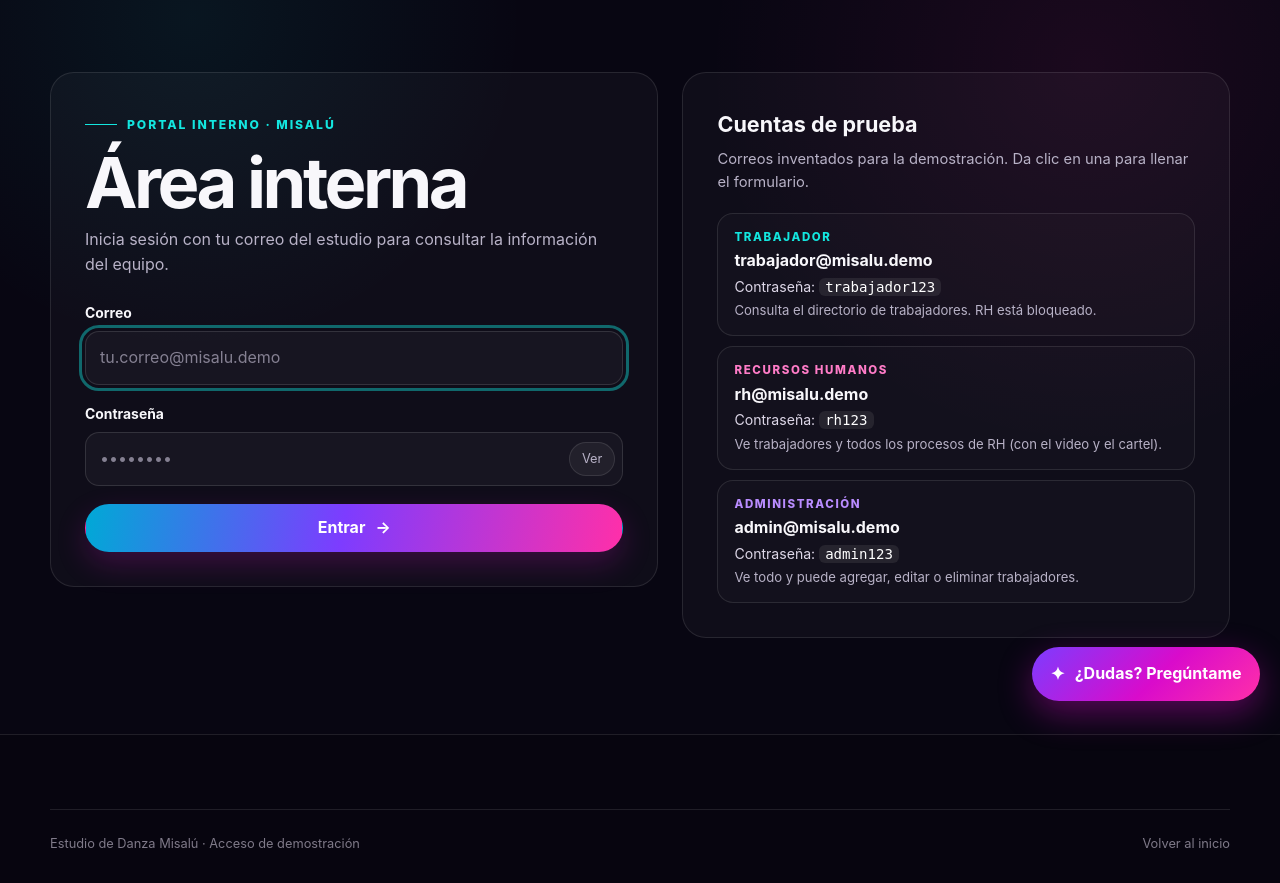
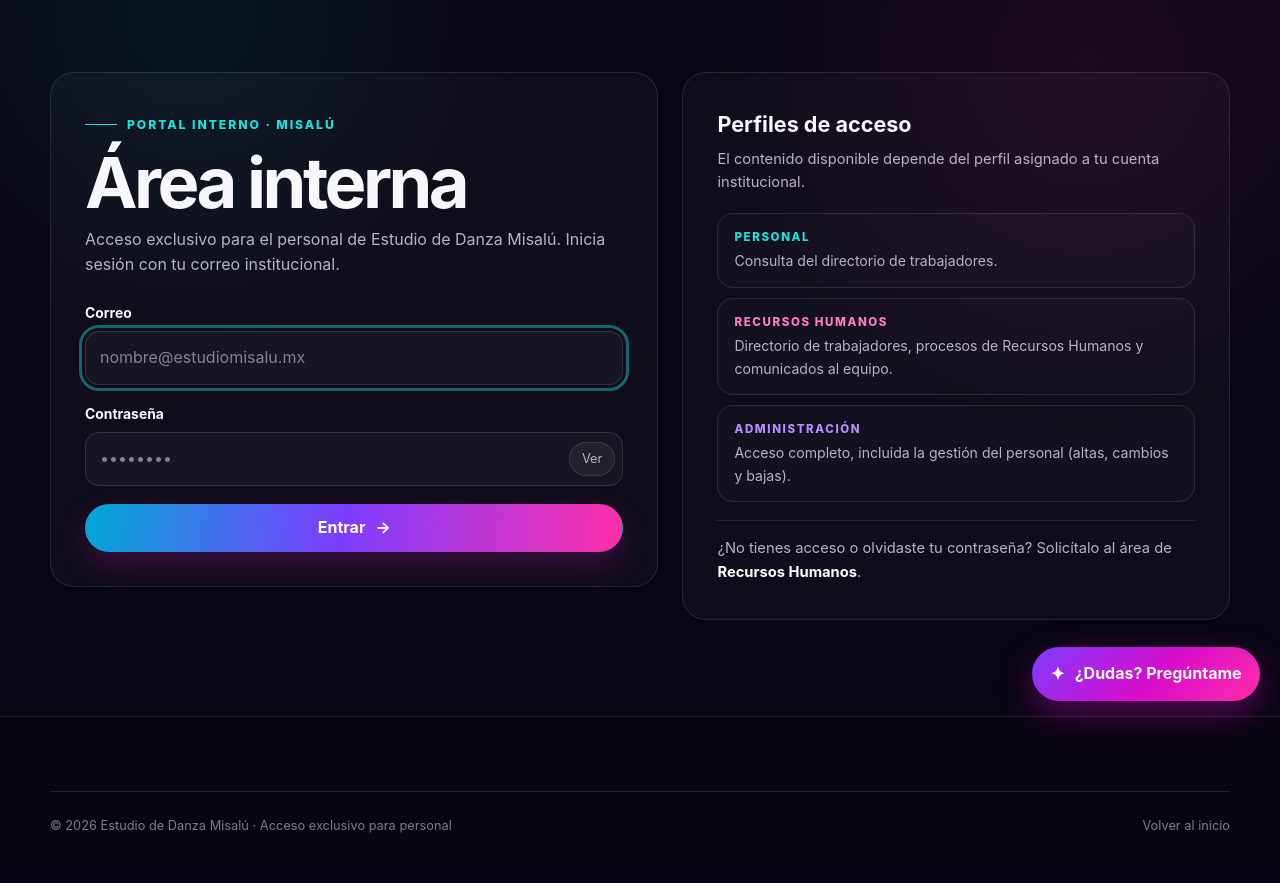
Before and after one commit to Tav-18/estudio-misalu, a Django app: page /area-interna/login/ in a window 1280 px wide. Shown: the part 79-962 px from the top of the page. After the commit the page ends 912 px from the top, so only its background shows below. Run offline with Django 5.2, Linux system fonts and the light colour scheme.

Commit message:
Área interna con login por perfil, RH con video y cartel, vacante en Trabajadores y textos formales

```diff
--- a/core/chatbot.py
+++ b/core/chatbot.py
@@ -36,7 +36,6 @@ STATIC_KNOWLEDGE = """
 - Giro: servicios de enseñanza artística y recreativa.
 - Público: personas interesadas en desarrollar habilidades dancísticas. Clases para todos los niveles.
 - Atributos: creativa, inclusiva, dinámica, accesible e interpersonal.
-- Es un proyecto académico desarrollado con Python + Django. Los datos de contacto son ficticios.
 
 ## Quiénes somos / historia
 Misalú nace de experiencias personales marcadas por largos traslados, barreras para acceder a espacios
@@ -99,13 +98,10 @@ redes sociales y contenido digital; reconocimiento de la academia.
 ## Secciones del sitio
 Inicio, Quiénes somos, Clases, Horarios, Organización (organigrama y directorio), Galería y Contacto
 (con formulario). Hay una página aparte "/proyecto/" con información empresarial y análisis PESTEL.
-También hay una página "/area-interna/" (enlace "Área interna" en el menú): un portal interno de demostración
-que pide iniciar sesión con una cuenta de prueba (trabajador, Recursos Humanos o administración; las cuentas
-aparecen en la misma pantalla de acceso). Los trabajadores solo ven el directorio; RH ve además sus procesos
-con un video y un cartel sobre el análisis de puesto; administración puede agregar o editar trabajadores.
-Incluye la tabla de Trabajadores (buscador y filtros por puesto, área, disciplina, tipo y estatus) y los procesos
-de Recursos Humanos (reclutamiento y selección, análisis de puestos, evaluación del desempeño, capacitación,
-expedientes, vacantes y personal).
+También hay una "Área interna" (enlace en el menú) exclusiva para el personal del estudio: requiere iniciar
+sesión con la cuenta institucional. Según el perfil (personal, Recursos Humanos o administración) permite consultar
+el directorio de trabajadores, los procesos de Recursos Humanos y los comunicados al equipo, o gestionar al personal.
+Nunca des correos de acceso ni contraseñas: si alguien no puede entrar, debe solicitarlo a Recursos Humanos.
 """
 
 
--- a/core/forms.py
+++ b/core/forms.py
@@ -37,7 +37,7 @@ from .models import Worker
 
 class InternalLoginForm(forms.Form):
     email = forms.EmailField(label="Correo", widget=forms.EmailInput(attrs={
-        "placeholder": "tu.correo@misalu.demo", "autocomplete": "username", "autofocus": True}))
+        "placeholder": "nombre@estudiomisalu.mx", "autocomplete": "username", "autofocus": True}))
     password = forms.CharField(label="Contraseña", widget=forms.PasswordInput(attrs={
         "placeholder": "••••••••", "autocomplete": "current-password"}))
 
--- a/core/static/core/css/styles.css
+++ b/core/static/core/css/styles.css
@@ -2329,3 +2329,26 @@ select:focus-visible {
     .worker-table td.worker-edit-cell::before { display: none; }
 }
 .hr-campaign-media img { aspect-ratio: auto; height: auto; }
+.profile-list { margin: 0; padding: 0; list-style: none; display: grid; gap: 10px; }
+.profile-item {
+    display: grid; gap: 4px; padding: 14px 16px;
+    border: 1px solid var(--line); border-radius: 16px; background: rgba(255,255,255,.02);
+}
+.profile-rh .demo-role { color: #ff7cc8; }
+.profile-admin .demo-role { color: #b98cff; }
+.profile-item small { color: var(--muted); font-size: .88rem; }
+.login-help { margin: 18px 0 0 !important; padding-top: 16px; border-top: 1px solid var(--line); color: var(--muted); font-size: .9rem; }
+.login-help strong { color: white; }
+
+/* Trabajadores: anuncio de vacante con video */
+.vacancy-campaign { grid-template-columns: minmax(0, 1fr) minmax(0, 300px); margin-bottom: 28px; }
+.vacancy-campaign-media { grid-template-columns: 1fr; }
+.vacancy-chips { display: flex; flex-wrap: wrap; gap: 8px; margin: 16px 0 22px; }
+.vacancy-chips span {
+    padding: 6px 14px; border-radius: 999px; font-size: .85rem;
+    border: 1px solid rgba(19,230,223,.35); color: #bff7f3; background: rgba(19,230,223,.06);
+}
+@media (max-width: 980px) {
+    .vacancy-campaign { grid-template-columns: 1fr; }
+    .vacancy-campaign-media { max-width: 320px; margin-inline: auto; width: 100%; }
+}
--- a/core/static/core/js/internal.js
+++ b/core/static/core/js/internal.js
@@ -97,17 +97,8 @@
         });
     });
 
-    // ---------- Login: llenar con una cuenta de prueba y mostrar contraseña ----------
-    const emailInput = document.querySelector('.login-form input[name="email"]');
+    // ---------- Login: mostrar u ocultar la contraseña ----------
     const passwordInput = document.querySelector('.login-form input[name="password"]');
-    document.querySelectorAll("[data-fill-email]").forEach((button) => {
-        button.addEventListener("click", () => {
-            emailInput.value = button.dataset.fillEmail;
-            passwordInput.value = button.dataset.fillPassword;
-            document.querySelectorAll("[data-fill-email]").forEach((b) => b.classList.toggle("is-selected", b === button));
-            document.querySelector(".login-form button[type=submit]")?.focus();
-        });
-    });
     document.querySelector("[data-password-toggle]")?.addEventListener("click", (event) => {
         const show = passwordInput.type === "password";
         passwordInput.type = show ? "text" : "password";
--- a/core/templates/core/home.html
+++ b/core/templates/core/home.html
@@ -595,9 +595,9 @@
         </button>{% endfor %}
       </div></div>
     <div><h2>Explora</h2><a href="#quienes-somos">Quiénes somos</a><a href="#clases">Clases</a><a href="#organizacion">Organigrama</a><a href="#directorio">Directorio</a></div>
-    <div><h2>Proyecto académico</h2><a href="{% url 'core:project_info' %}">Información empresarial y PESTEL</a><a href="{% url 'core:internal_area' %}">Área interna (Trabajadores y RH)</a><span>Datos de contacto ficticios</span><span>Django · UX/UI responsive</span></div>
+    <div><h2>Institucional</h2><a href="{% url 'core:project_info' %}">Información empresarial y PESTEL</a><a href="{% url 'core:internal_area' %}">Área interna (personal)</a><a href="#contacto">Contacto</a></div>
   </div>
-  <div class="container footer-bottom"><span>© {% now "Y" %} Estudio de Danza Misalú.</span><span>Proyecto académico · Python + Django</span></div>
+  <div class="container footer-bottom"><span>© {% now "Y" %} Estudio de Danza Misalú.</span><span>Todos los derechos reservados.</span></div>
 </footer>
 
 <dialog class="social-dialog" id="social-dialog" aria-labelledby="social-dialog-title">
@@ -616,5 +616,5 @@
   </div>
 </dialog>
 
-<dialog class="gallery-dialog" id="gallery-dialog"><button type="button" class="dialog-close" aria-label="Cerrar">×</button><div class="dialog-visual"></div><h2 id="dialog-title">Galería Misalú</h2><p>Este espacio queda preparado para fotografías propias de la academia.</p></dialog>
+<dialog class="gallery-dialog" id="gallery-dialog"><button type="button" class="dialog-close" aria-label="Cerrar">×</button><div class="dialog-visual"></div><h2 id="dialog-title">Galería Misalú</h2><p>Momentos de la comunidad Misalú.</p></dialog>
 {% endblock %}
--- a/core/templates/core/internal_login.html
+++ b/core/templates/core/internal_login.html
@@ -14,7 +14,7 @@
     <section class="login-card" aria-labelledby="login-title">
       <span class="eyebrow">Portal interno · Misalú</span>
       <h1 id="login-title">Área interna</h1>
-      <p class="login-lead">Inicia sesión con tu correo del estudio para consultar la información del equipo.</p>
+      <p class="login-lead">Acceso exclusivo para el personal de Estudio de Danza Misalú. Inicia sesión con tu correo institucional.</p>
 
       {% if error %}<p class="login-error" role="alert">{{ error }}</p>{% endif %}
 
@@ -34,25 +34,22 @@
       </form>
     </section>
 
-    <aside class="login-demo" aria-labelledby="demo-title">
-      <h2 id="demo-title">Cuentas de prueba</h2>
-      <p>Correos inventados para la demostración. Da clic en una para llenar el formulario.</p>
-      <ul>
-        {% for a in accounts %}
-        <li>
-          <button type="button" class="demo-account demo-{{ a.role }}" data-fill-email="{{ a.email }}" data-fill-password="{{ a.password }}">
-            <span class="demo-role">{{ a.role_label }}</span>
-            <strong>{{ a.email }}</strong>
-            <span class="demo-pass">Contraseña: <code>{{ a.password }}</code></span>
-            <small>{{ a.role_description }}</small>
-          </button>
+    <aside class="login-demo" aria-labelledby="profiles-title">
+      <h2 id="profiles-title">Perfiles de acceso</h2>
+      <p>El contenido disponible depende del perfil asignado a tu cuenta institucional.</p>
+      <ul class="profile-list">
+        {% for p in profiles %}
+        <li class="profile-item profile-{{ p.key }}">
+          <span class="demo-role">{{ p.label }}</span>
+          <small>{{ p.description }}</small>
         </li>
         {% endfor %}
       </ul>
+      <p class="login-help">¿No tienes acceso o olvidaste tu contraseña? Solicítalo al área de <strong>Recursos Humanos</strong>.</p>
     </aside>
   </div>
 </main>
 
-<footer class="site-footer compact-footer"><div class="container footer-bottom"><span>Estudio de Danza Misalú · Acceso de demostración</span><a href="{% url 'core:home' %}">Volver al inicio</a></div></footer>
+<footer class="site-footer compact-footer"><div class="container footer-bottom"><span>© {% now "Y" %} Estudio de Danza Misalú · Acceso exclusivo para personal</span><a href="{% url 'core:home' %}">Volver al inicio</a></div></footer>
 <script defer src="{% static 'core/js/internal.js' %}"></script>
 {% endblock %}
--- a/core/views.py
+++ b/core/views.py
@@ -14,7 +14,7 @@ from django.views.decorators.http import require_POST
 from .chatbot import ChatbotError, ask_gemini, is_rate_limited, local_answer
 from .data import (
     CLASSES, DEMO_ACCOUNTS, DEMO_CONTACT, GALLERY, HR_CAMPAIGN, HR_PROCESSES, INTERNAL_ROLES,
-    PESTEL, SCHEDULE, SOCIAL_NETWORKS, VACANCY_URL, VALUES, WORKER_FILTERS,
+    PESTEL, SCHEDULE, SOCIAL_NETWORKS, VACANCY_CAMPAIGN, VACANCY_URL, VALUES, WORKER_FILTERS,
 )
 from .forms import ContactMessageForm, InternalLoginForm, WorkerForm
 from .models import Worker
@@ -124,9 +124,8 @@ def internal_login(request):
         error = "Correo o contraseña incorrectos."
     elif request.method == "POST":
         error = "Escribe un correo válido y tu contraseña."
-    accounts = [{**a, "role_label": INTERNAL_ROLES[a["role"]]["label"],
-                 "role_description": INTERNAL_ROLES[a["role"]]["description"]} for a in DEMO_ACCOUNTS]
-    return render(request, "core/internal_login.html", {"form": form, "error": error, "accounts": accounts})
+    profiles = [{"key": key, **role} for key, role in INTERNAL_ROLES.items()]
+    return render(request, "core/internal_login.html", {"form": form, "error": error, "profiles": profiles})
 
 
 @require_POST
@@ -168,6 +167,7 @@ def internal_area(request):
         "visible_count": sum(1 for r in rows if r["visible"]),
         "hr_processes": HR_PROCESSES if user["can_view_rh"] else [],
         "hr_campaign": HR_CAMPAIGN if user["can_view_rh"] else None,
+        "vacancy_campaign": VACANCY_CAMPAIGN,
         "stats": _personal_stats(workers),
         "active_tab": tab,
     })
```
Also changed, not shown: core/data.py (+25 -11 lines), core/templates/core/internal_area.html (+22 -2 lines), core/templates/core/project_info.html (+5 -6 lines), core/tests.py (+14 -7 lines), README.md, core/static/core/media/vacante-docente-poster.jpg (added), 2 other files.
